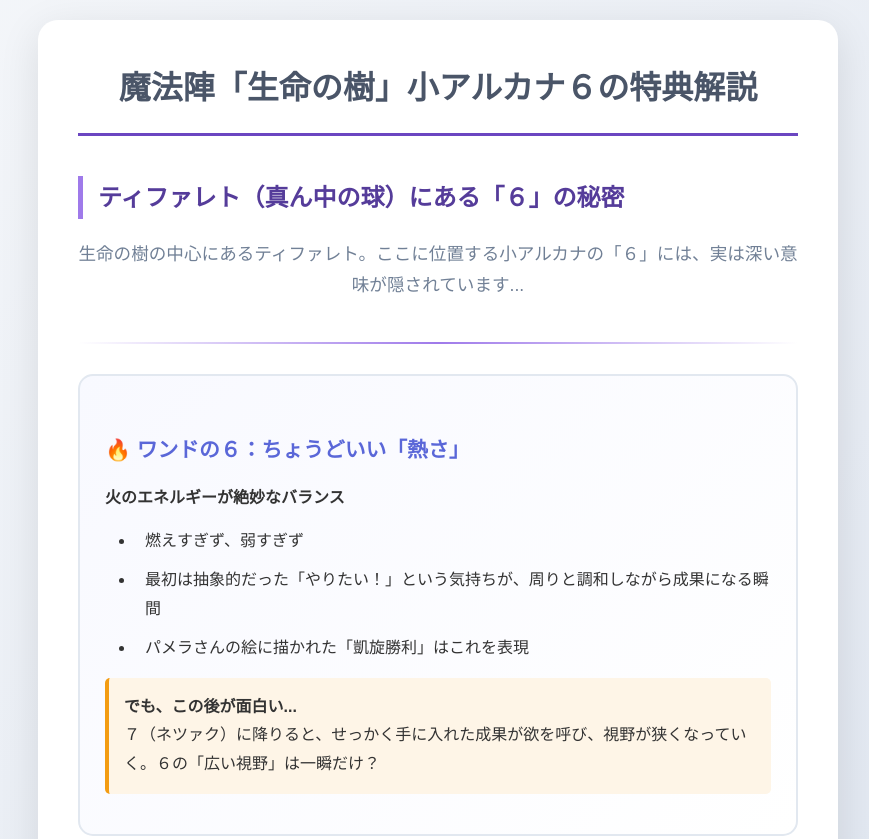
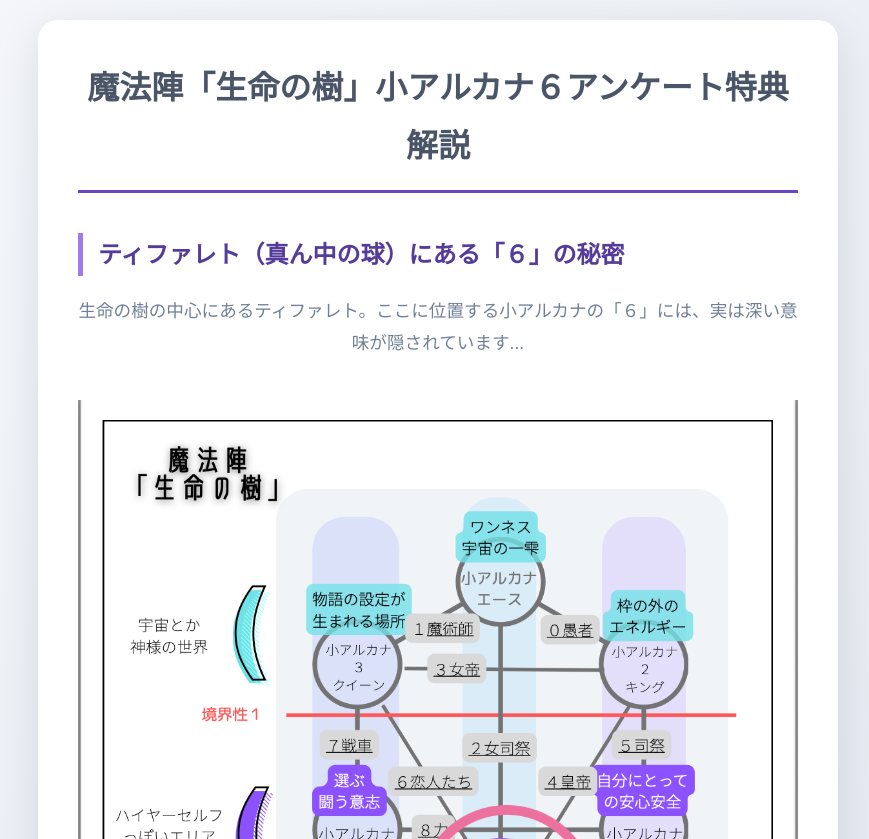
Before and after one commit to sirius-room/tarot, a plain HTML site: page minor-Arcana6.html in a window 1280 px wide. Shown: the top 839 px of the page, without its empty margins (202-1071 px from the left). Drawn offline with Linux system fonts and the light colour scheme.

Commit message:
Update minor-Arcana6.html

```diff
--- a/minor-Arcana6.html
+++ b/minor-Arcana6.html
@@ -3,7 +3,7 @@
 <head>
     <meta charset="UTF-8">
     <meta name="viewport" content="width=device-width, initial-scale=1.0">
-    <title>魔法陣「生命の樹」小アルカナ６の特典解説</title>
+    <title>魔法陣「生命の樹」小アルカナ６アンケート特典解説</title>
     <style>
         * {
             margin: 0;
@@ -220,10 +220,14 @@
 </head>
 <body>
     <div class="container">
-        <h1>魔法陣「生命の樹」小アルカナ６の特典解説</h1>
+        <h1>魔法陣「生命の樹」小アルカナ６アンケート特典解説</h1>
 
         <h2>ティファレト（真ん中の球）にある「６」の秘密</h2>
         <p class="subtitle">生命の樹の中心にあるティファレト。ここに位置する小アルカナの「６」には、実は深い意味が隠されています...</p>
+
+<div style="text-align: center; margin: 30px 0;">
+    <img src="seimeinoki-minor6.png" alt="生命の樹の図" style="max-width: 100%; height: auto;">
+</div>
 
         <div class="divider"></div>
 
```
